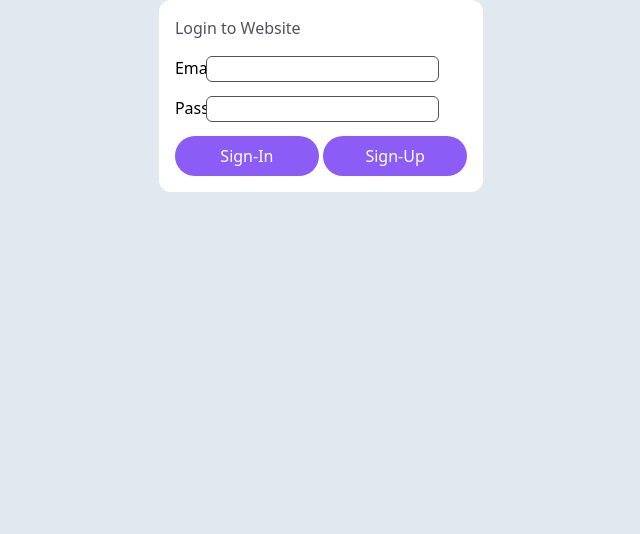
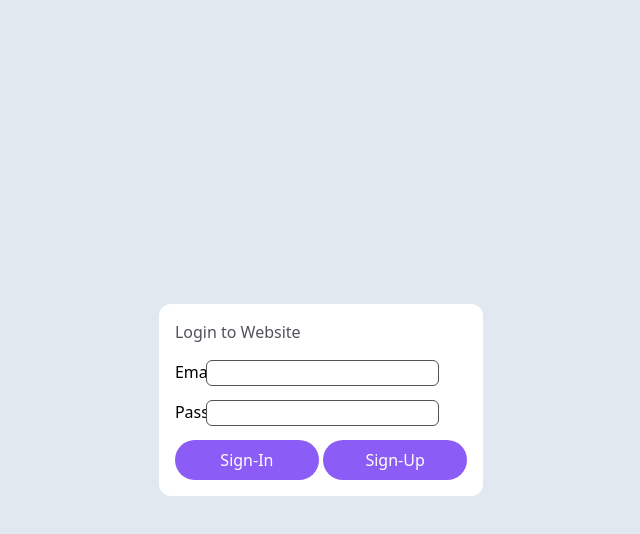
Before and after one commit to techupth/fsd5-css-hh-tailwind-yellow-group-06, a website: page ex1-login-page/index.html in a window 1280 px wide. Shown: the whole page, without its empty margins (319-959 px from the left). Drawn offline with nearby package versions, Linux system fonts and the light colour scheme.

Commit message:
feat:align content to center

```diff
--- a/ex1-login-page/index.html
+++ b/ex1-login-page/index.html
@@ -8,10 +8,10 @@
     <script src="https://cdn.tailwindcss.com"></script>
   </head>
 
-  <body class="bg-slate-200 flex item-center justify-center">
-    <div class="bg-white rounded-xl p-4">
-      <div class="text-zinc-600 mb-4">Login to Website</div>
-      <form class="flex flex-col">
+  <body>
+    <div class="bg-slate-200 flex justify-center items-center h-screen">
+      <form class="flex flex-col bg-white rounded-xl p-4">
+        <div class="text-zinc-600 mb-4">Login to Website</div>
         <div class="mb-4 relative">
           <label for="email">Email</label>
           <input
```
